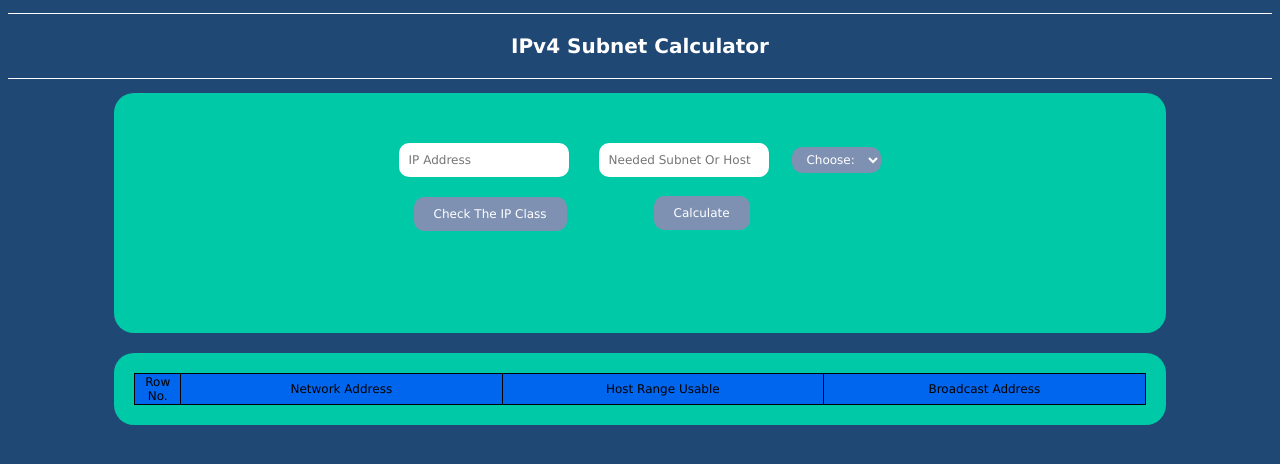
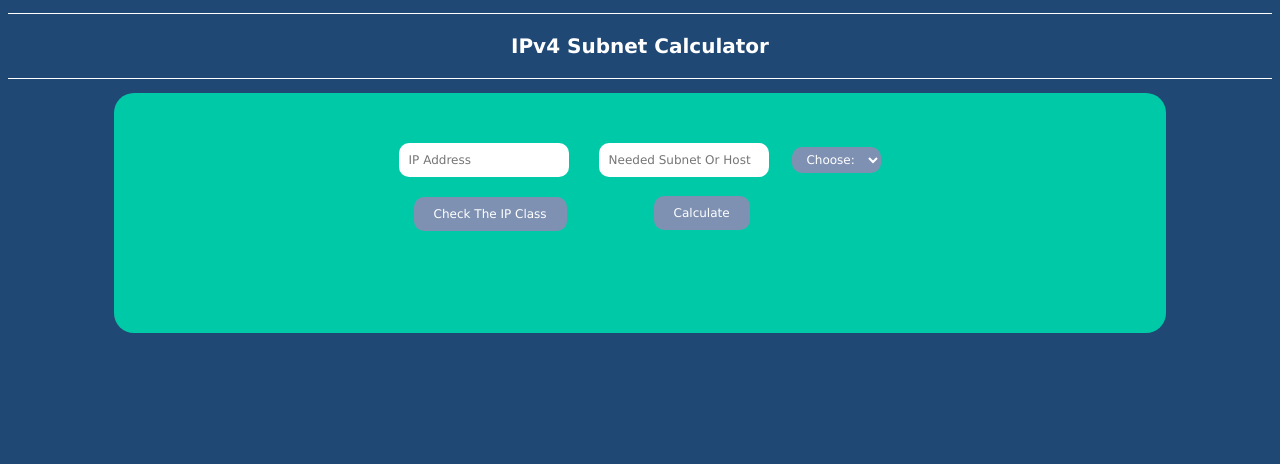
Before and after one commit to xDevvv/SimpleCode, a plain HTML site: page index.html in a window 1280 px wide. Drawn offline with Linux system fonts and the light colour scheme.

Commit message:
Update index.html

```diff
--- a/index.html
+++ b/index.html
@@ -10,9 +10,7 @@
 <body>
     <h1>IPv4 Subnet Calculator</h1>
     <div class="main-container">
-
         <div class="first-sub-container">
-            <div class="error"></div>
             <div class="main-container-input">
                 <div>
                     <input type="text" id="ip-address" placeholder="IP Address">
@@ -36,16 +34,6 @@
                 </div>
             </div>
         </div>
-        <div class="second-sub-container">
-            <table class="main-table">
-                <tr>
-                    <th class="row-num">Row No.</th>
-                    <th>Network Address</th>
-                    <th>Host Range Usable</th>
-                    <th>Broadcast Address</th>
-                </tr>
-            </table>
-        </div>
     </div>
 </body>
 </html>
```
